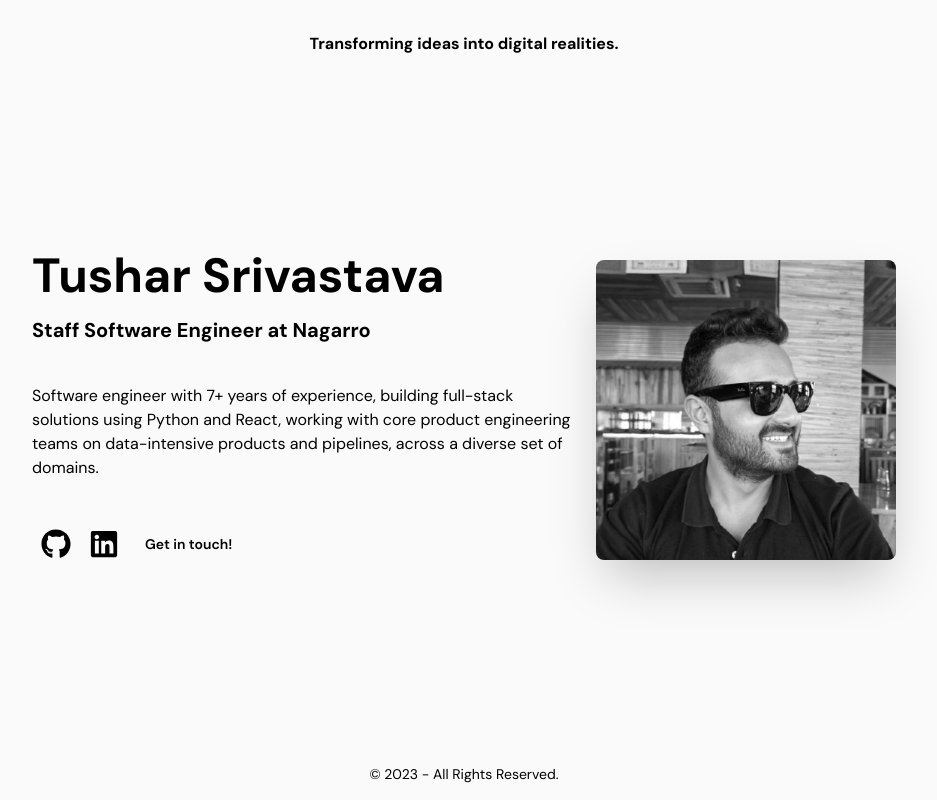
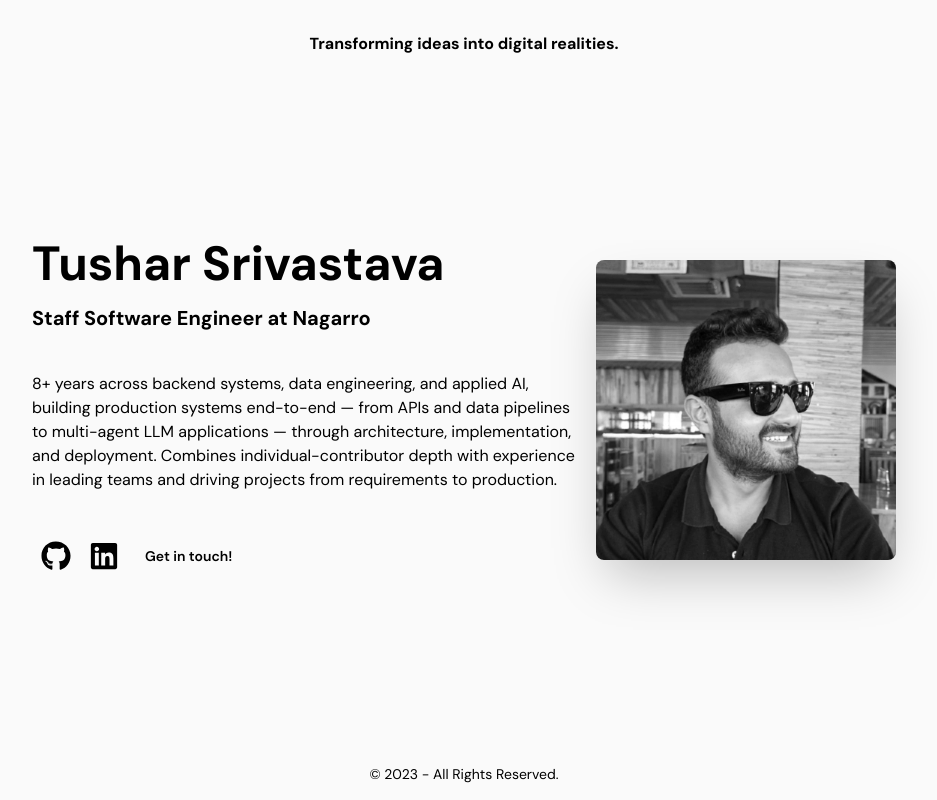
Before and after one commit to tshrv/tshrv.github.io, a Next.js app: page / in a window 1280 px wide. Shown: the whole page, without its empty margins (176-1113 px from the left). Built offline with nearby package versions, Linux system fonts and the light colour scheme.

Commit message:
Revise professional summary for clarity and detail
Updated professional summary

```diff
--- a/src/app/page.tsx
+++ b/src/app/page.tsx
@@ -28,11 +28,11 @@ export default function Home() {
               </a>
             </p>
             <p className="py-6">
-              Software engineer with 7+ years of experience,
-              building full-stack solutions using Python and React,
-              working with core product engineering teams on
-              data-intensive products and pipelines, across a diverse set of
-              domains.
+              8+ years across backend systems, data engineering, and applied AI,
+              building production systems end-to-end — from APIs and data pipelines
+              to multi-agent LLM applications — through architecture, implementation,
+              and deployment. Combines individual-contributor depth with experience
+              in leading teams and driving projects from requirements to production.
             </p>
             <div className="flex ">
               <a
```
